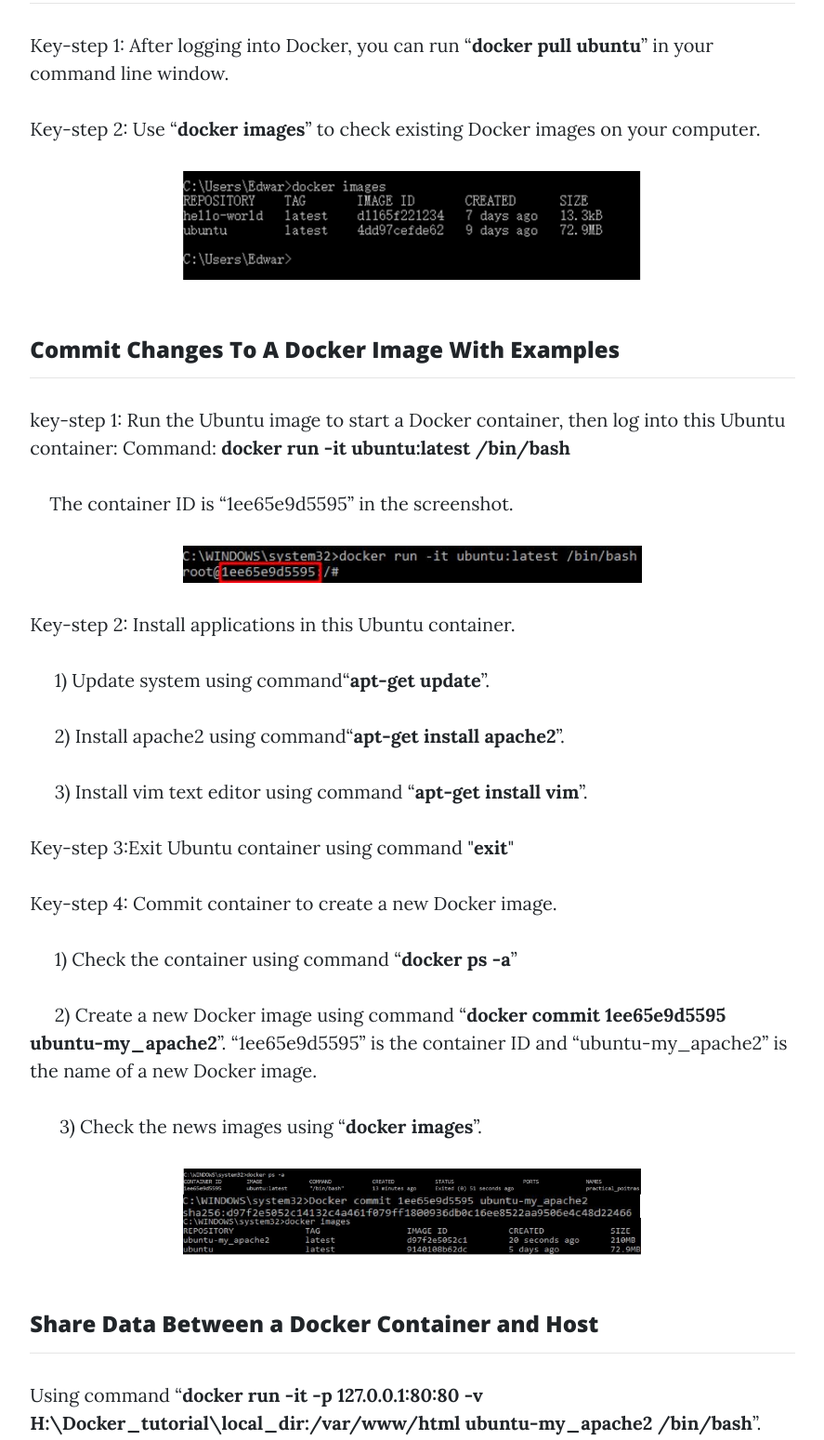
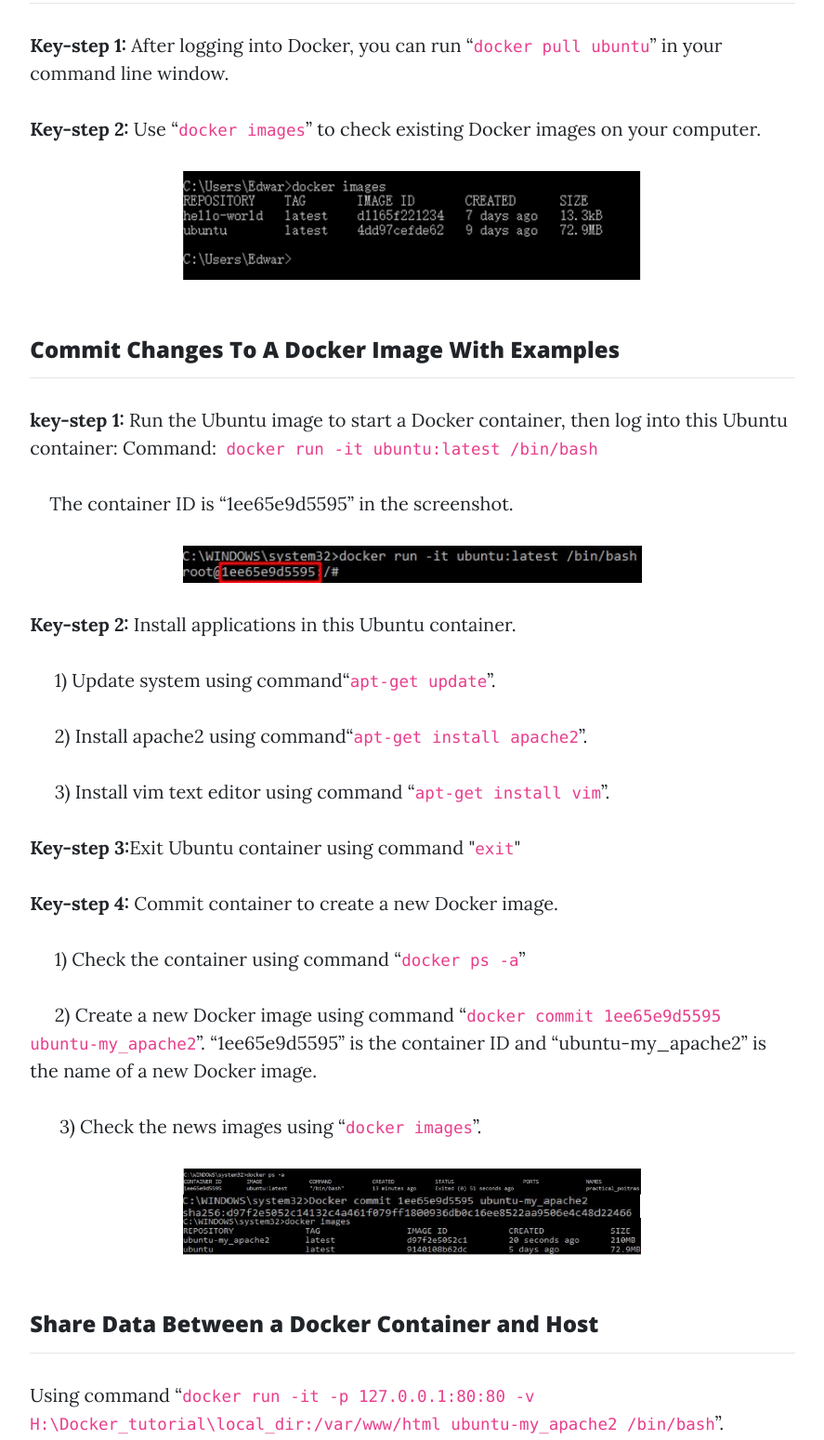
Before and after one commit to rimpal1/DockerWebpage, a plain HTML site: page docs/dockerSetup.html in a window 1280 px wide. Shown: the part 1219-2768 px from the top of the page at 93% size, without its empty margins (196-1083 px from the left). Drawn offline with nearby package versions, Linux system fonts and the light colour scheme.

Commit message:
Fix: change code and key-step format in dockerSetup.html

```diff
--- a/docs/dockerSetup.html
+++ b/docs/dockerSetup.html
@@ -86,7 +86,7 @@
     <hr>
     <p>If someone needs to go through the Docker installation, please watch <a
             href="https://www.youtube.com/watch?v=R-ZMkGvh-9Y">this</a> video.</p>
-    <P>Key-step: After the installation, you can run “<strong>docker run hello-world</strong>” to test your
+    <P><b>Key-step:</b> After the installation, you can run “<code>docker run hello-world</code>” to test your
         installation. Below is a
         screenshots when run this command successfully on Windows OS.</P>
     <img alt="containerization" src="startbootstrap-clean-blog-gh-pages/img/Setup1.bmp"
@@ -95,43 +95,43 @@
     <br>
     <h4> Pull an Ubuntu image from Dockerhub</h4>
     <hr>
-    <p>Key-step 1: After logging into Docker, you can run “<strong>docker pull ubuntu</strong>” in your command line
+    <p><b>Key-step 1:</b> After logging into Docker, you can run “<code>docker pull ubuntu</code>” in your command line
         window.</p>
-    <P>Key-step 2: Use “<strong>docker images</strong>” to check existing Docker images on your computer.</P>
+    <P><b>Key-step 2:</b> Use “<code>docker images</code>” to check existing Docker images on your computer.</P>
     <img alt="containerization" src="startbootstrap-clean-blog-gh-pages/img/Setup2.png"
          style="width:60%; display:block; margin-left: auto; margin-right: auto">
     <br>
     <br>
     <h4> Commit Changes To A Docker Image With Examples</h4>
     <hr>
-    <p>key-step 1: Run the Ubuntu image to start a Docker container, then log into this Ubuntu
+    <p><b>key-step 1:</b> Run the Ubuntu image to start a Docker container, then log into this Ubuntu
         container:
-        Command:<strong> docker run -it ubuntu:latest /bin/bash</strong></p>
+        Command:<code> docker run -it ubuntu:latest /bin/bash</code></p>
     <P>&nbsp;&nbsp;&nbsp;&nbsp;The container ID is “1ee65e9d5595” in the screenshot.</P>
     <img alt="containerization" src="startbootstrap-clean-blog-gh-pages/img/Setup3.png"
          style="width:60%; display:block; margin-left: auto; margin-right: auto">
 
 
-    <p>Key-step 2: Install applications in this Ubuntu container.</p>
-    <P> &nbsp;&nbsp;&nbsp;&nbsp;  1) Update system using command“<strong>apt-get update</strong>”.</P>
-    <P>  &nbsp;&nbsp;&nbsp;&nbsp; 2) Install apache2 using command“<strong>apt-get install apache2</strong>”.</P>
-    <p>  &nbsp;&nbsp;&nbsp;&nbsp; 3) Install vim text editor using command “<strong>apt-get install vim</strong>”.</p>
+    <p><b>Key-step 2:</b> Install applications in this Ubuntu container.</p>
+    <P> &nbsp;&nbsp;&nbsp;&nbsp;  1) Update system using command“<code>apt-get update</code>”.</P>
+    <P>  &nbsp;&nbsp;&nbsp;&nbsp; 2) Install apache2 using command“<code>apt-get install apache2</code>”.</P>
+    <p>  &nbsp;&nbsp;&nbsp;&nbsp; 3) Install vim text editor using command “<code>apt-get install vim</code>”.</p>
 
-    <p>Key-step 3:Exit Ubuntu container using command "<strong>exit</strong>"</p>
-    <p>Key-step 4: Commit container to create a new Docker image.</p>
-    <p> &nbsp;&nbsp;&nbsp;&nbsp;  1) Check the container using command “<strong>docker ps -a</strong>”</p>
-    <p> &nbsp;&nbsp;&nbsp;&nbsp;  2) Create a new Docker image using command “<strong>docker commit 1ee65e9d5595 ubuntu-my_apache2</strong>”.
+    <p><b>Key-step 3:</b>Exit Ubuntu container using command "<code>exit</code>"</p>
+    <p><b>Key-step 4:</b> Commit container to create a new Docker image.</p>
+    <p> &nbsp;&nbsp;&nbsp;&nbsp;  1) Check the container using command “<code>docker ps -a</code>”</p>
+    <p> &nbsp;&nbsp;&nbsp;&nbsp;  2) Create a new Docker image using command “<code>docker commit 1ee65e9d5595 ubuntu-my_apache2</code>”.
         “1ee65e9d5595” is the container ID and “ubuntu-my_apache2” is the name of a new
         Docker image.</p>
-    <p> &nbsp;&nbsp; &nbsp;&nbsp; 3) Check the news images using “<strong>docker images</strong>”.</p>
+    <p> &nbsp;&nbsp; &nbsp;&nbsp; 3) Check the news images using “<code>docker images</code>”.</p>
     <img alt="containerization" src="startbootstrap-clean-blog-gh-pages/img/Setup4.png"
          style="width:60%; display:block; margin-left: auto; margin-right: auto">
   <br>
     <br>
       <h4>Share Data Between a Docker Container and Host</h4>
     <hr>
-    <p>Using command “<strong>docker run -it -p 127.0.0.1:80:80 -v
-        H:\Docker_tutorial\local_dir:/var/www/html ubuntu-my_apache2 /bin/bash</strong>”.</p>
+    <p>Using command “<code>docker run -it -p 127.0.0.1:80:80 -v
+        H:\Docker_tutorial\local_dir:/var/www/html ubuntu-my_apache2 /bin/bash</code>”.</p>
     <P>Parameter explanation:
 &nbsp;&nbsp;1) -it: log into an interactive shell
 &nbsp;&nbsp;2) -p: expose an port of Docker container.
@@ -144,14 +144,14 @@
     <br>
       <h4>vi Editor in UNIX</h4>
     <hr>
-    <p>Key step 1: check the present working directory using “pwd” then go the html directory “/var/www/htm”
-using “cd /var/www/html”</p>
-    <P>Key step 2: create an “index.html” file using “vi index.html”. Press “i” key to edit the new “index. Html”
+    <p><b>Key step 1:</b> check the present working directory using “<code>pwd</code>” then go the html directory “/var/www/htm”
+        using “<code>cd /var/www/html</code>”</p>
+    <P><b>Key step 2:</b> create an “index.html” file using “<code>vi index.html</code>”. Press “<code>i</code>” key to edit the new “index. Html”
 file. You can see “-- INSERT --” in the bottom of the command window, which means you can type html
 source code now. Try the shortcuts of vi to edit your file.</P>
        <img alt="containerization" src="startbootstrap-clean-blog-gh-pages/img/Setup6.png"
          style="width:60%; display:block; margin-left: auto; margin-right: auto">
-    <P>After finishing your “index.html” file, press the “ESC” key of your computer then type “:wq” to write the
+    <P>After finishing your “index.html” file, press the “ESC” key of your computer then type “<code>:wq</code>” to write the
         file and then quit vi.</P>
     <img alt="containerization" src="startbootstrap-clean-blog-gh-pages/img/Setup7.png"
          style="width:60%; display:block; margin-left: auto; margin-right: auto">
@@ -159,14 +159,14 @@
     <br>
       <h4>Docker host a website</h4>
     <hr>
-    <p>Key step 1: Start apache service using “/etc/init.d/apache2 restart” in your Docker container.</p>
+    <p><b>Key step 1:</b> Start apache service using “<code>/etc/init.d/apache2 restart</code>” in your Docker container.</p>
     <P>Using a browser of you host computer to access “127.0.0.1”, then you can see your website!</P>
        <img alt="containerization" src="startbootstrap-clean-blog-gh-pages/img/Setup8.png"
          style="width:60%; display:block; margin-left: auto; margin-right: auto">
 
     <br>
     <br>
-
+<h4>Reference:</h4>
     <p><a href="https://www.youtube.com/watch?v=2FOnngHmF7Y">Click here for a video on how to set up a web server using Docker.</a></p>
 </div>
 <!-- Footer -->
```
